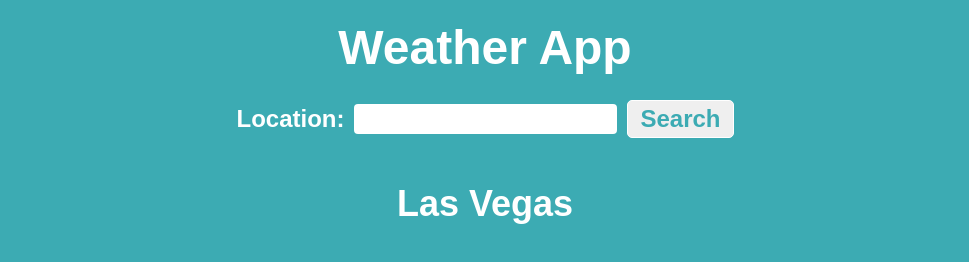
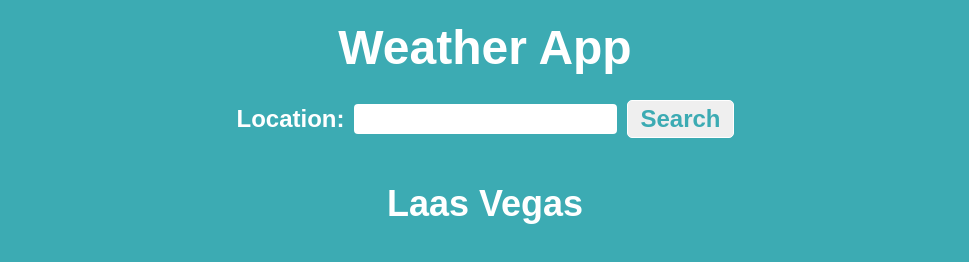
Before and after one commit to diegoHernandezDeveloper/weatherApp, a website built with webpack: page src/template.html in a window 1280 px wide. Shown: the top 262 px of the page, without its empty margins (155-1124 px from the left). Built offline with nearby package versions, Linux system fonts and the light colour scheme.

```diff
--- a/src/template.html
+++ b/src/template.html
@@ -14,7 +14,7 @@
       <button class="search-btn">Search</button>
     </div>
 
-    <h2 class="city-name">Las Vegas</h2>
+    <h2 class="city-name">Laas Vegas</h2>
 
     <main class="weather-main">
       <div class="current-weather">
```
